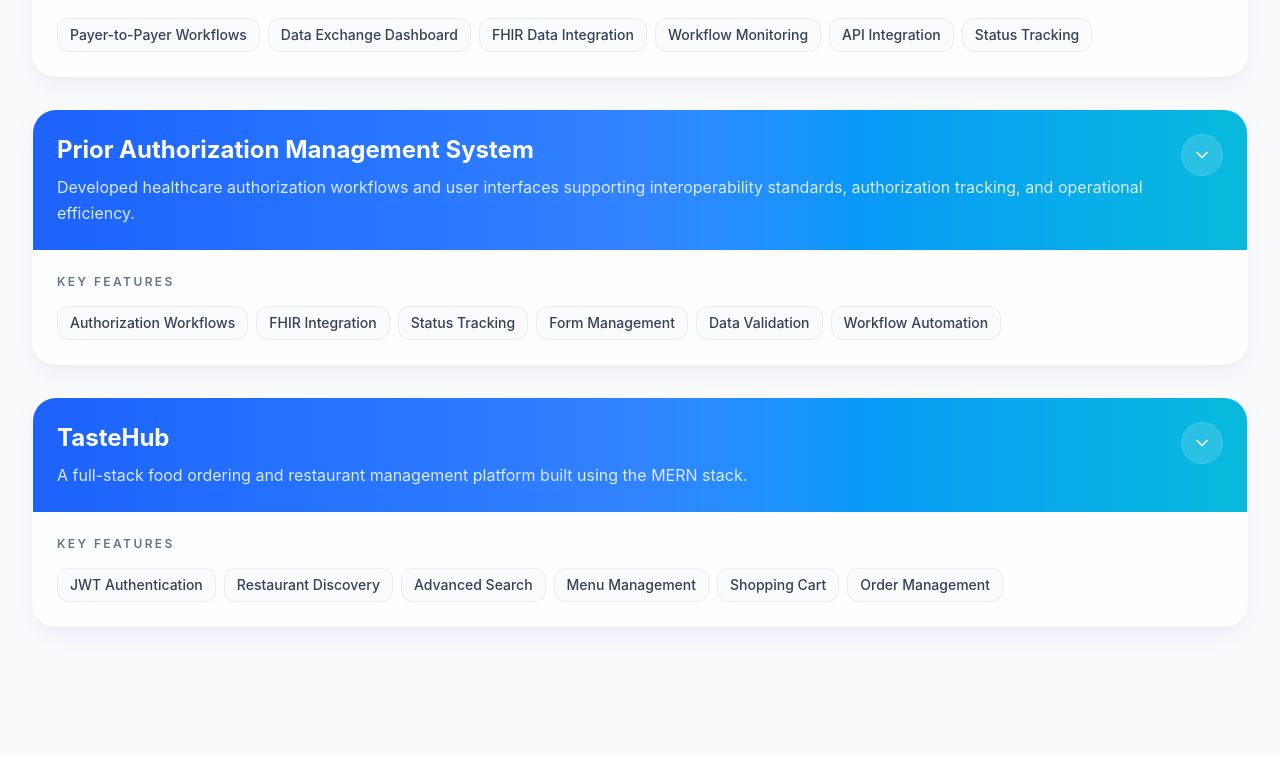
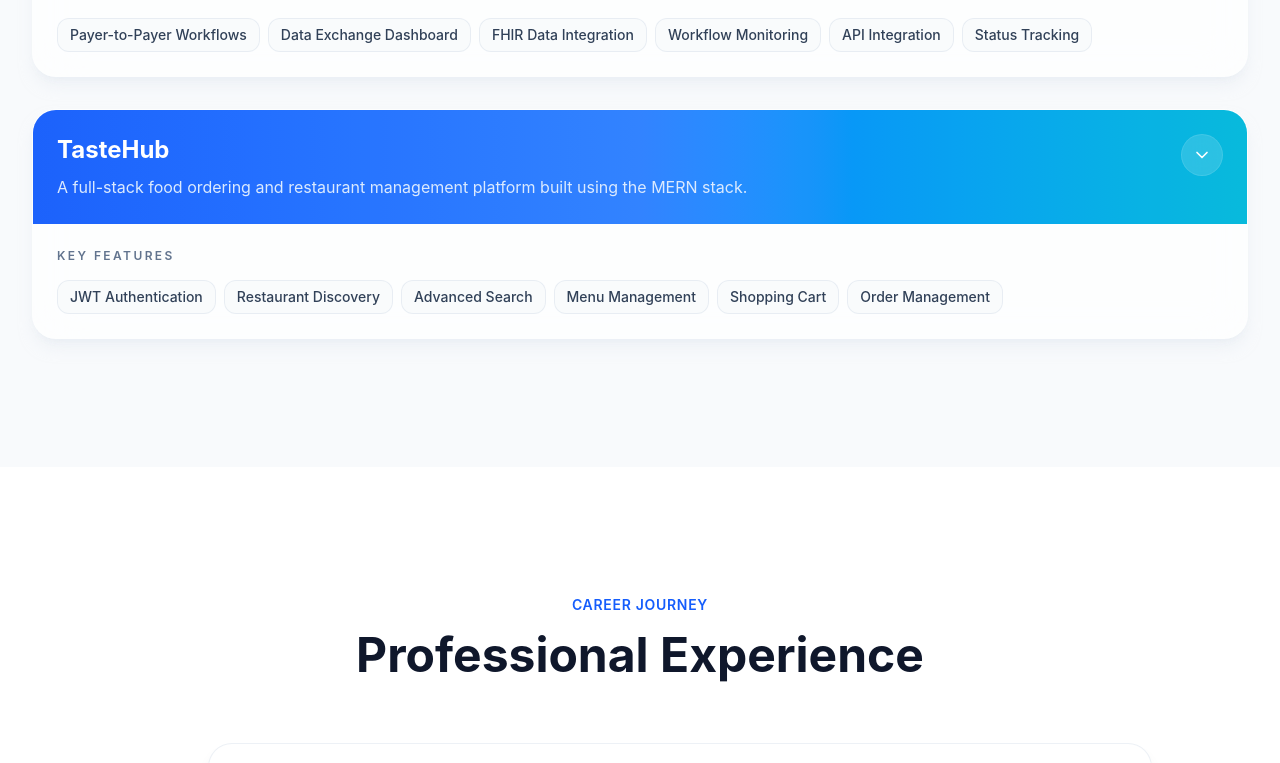
Before and after one commit to amolkanago/AK-portfolio, a React app: page / in a window 1280 px wide. Shown: the part 1465-2228 px from the top of the page. Built offline with nearby package versions, Linux system fonts and the light colour scheme; the HTML template or start-up script is replaced by a standard one.

Commit message:
Updated the portfolioData projects section

```diff
--- a/src/data/portfolioData.ts
+++ b/src/data/portfolioData.ts
@@ -181,41 +181,6 @@
   },
 
   {
-    title: 'Prior Authorization Management System',
-    description:
-      'Developed healthcare authorization workflows and user interfaces supporting interoperability standards, authorization tracking, and operational efficiency.',
-
-    features: [
-      'Authorization Workflows',
-      'FHIR Integration',
-      'Status Tracking',
-      'Form Management',
-      'Data Validation',
-      'Workflow Automation',
-    ],
-
-    responsibilities: [
-      'Built user interfaces supporting prior authorization processes and healthcare interoperability workflows.',
-      'Integrated APIs for authorization requests, status updates, and data validation.',
-      'Developed reusable form components and workflow management interfaces.',
-      'Implemented validation and error-handling mechanisms to improve data accuracy.',
-      'Collaborated with stakeholders to deliver user-friendly healthcare workflow experiences.',
-    ],
-
-    technologies: [
-      'React.js',
-      'TypeScript',
-      'REST APIs',
-      'FHIR',
-      'Redux',
-      'JavaScript',
-    ],
-
-    impact:
-      'Improved authorization workflow efficiency through streamlined interfaces, standardized processes, and enhanced user experience.',
-  },
-
-  {
     title: 'TasteHub',
     description:
       'A full-stack food ordering and restaurant management platform built using the MERN stack.',
```
